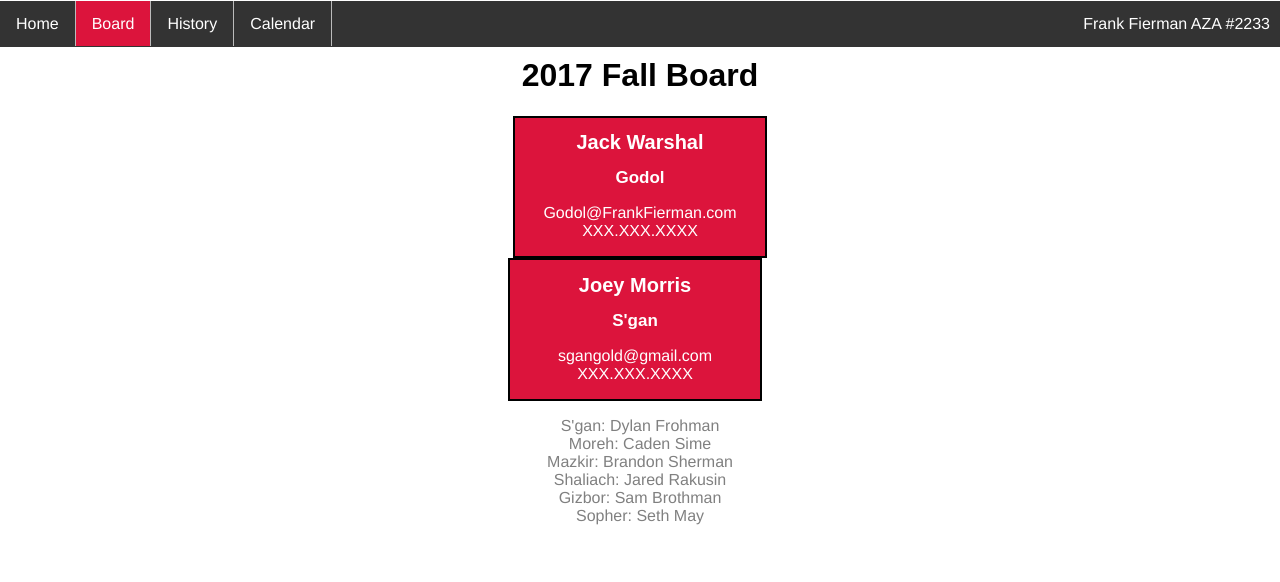
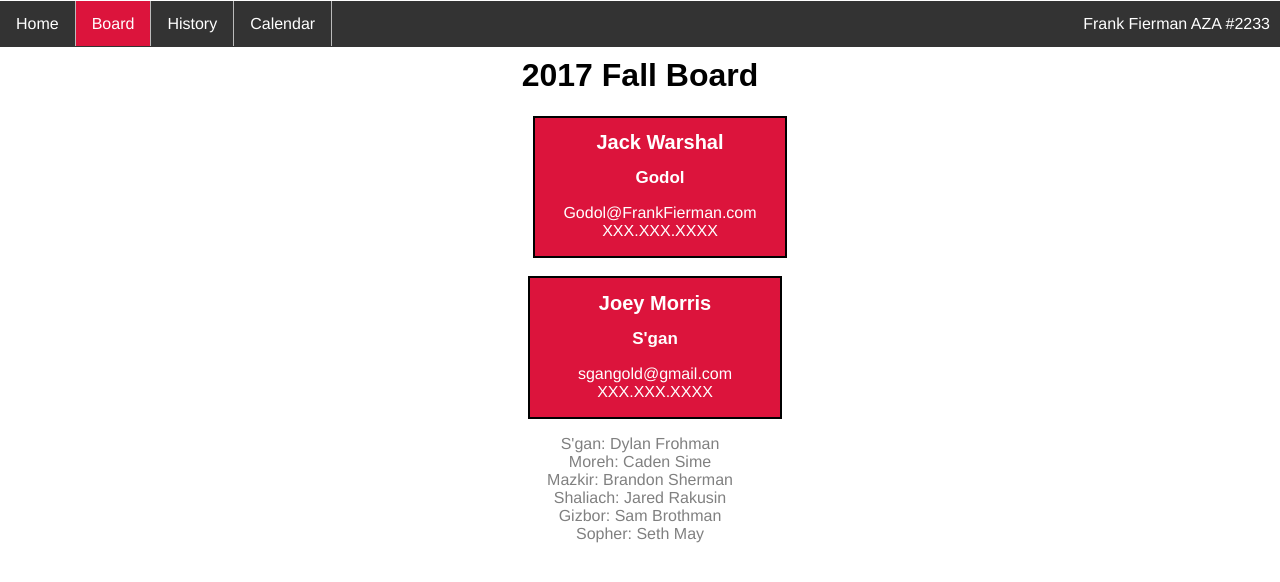
Before and after one commit to fiermanmazkir/fiermanmazkir.github.io, a Jekyll site: the page built from board/index.md, in a window 1280 px wide. Shown: the top 582 px of the page. Built offline with Jekyll 4.4.1, drawn with Linux system fonts in a browser that asks for light colours; comment, search, counter and statistics services are not loaded.

Commit message:
Update index.md

```diff
--- a/board/index.md
+++ b/board/index.md
@@ -5,7 +5,6 @@ cat: board
 <style>
 ul {
     list-style-type: none;
-    padding: 0;
 }
 
 .godol-board {
@@ -67,7 +66,7 @@ h2.sgana-board {
 	 <p class="godol-board">Godol@FrankFierman.com<br>
 	 XXX.XXX.XXXX</p>
 	 </div></li>
-
+<br>
 <li><div class="sgana-board">
          <h1 class="sgana-board">Joey Morris</h1>
 	 <h2 class="sgana-board">S'gan</h2>
```
